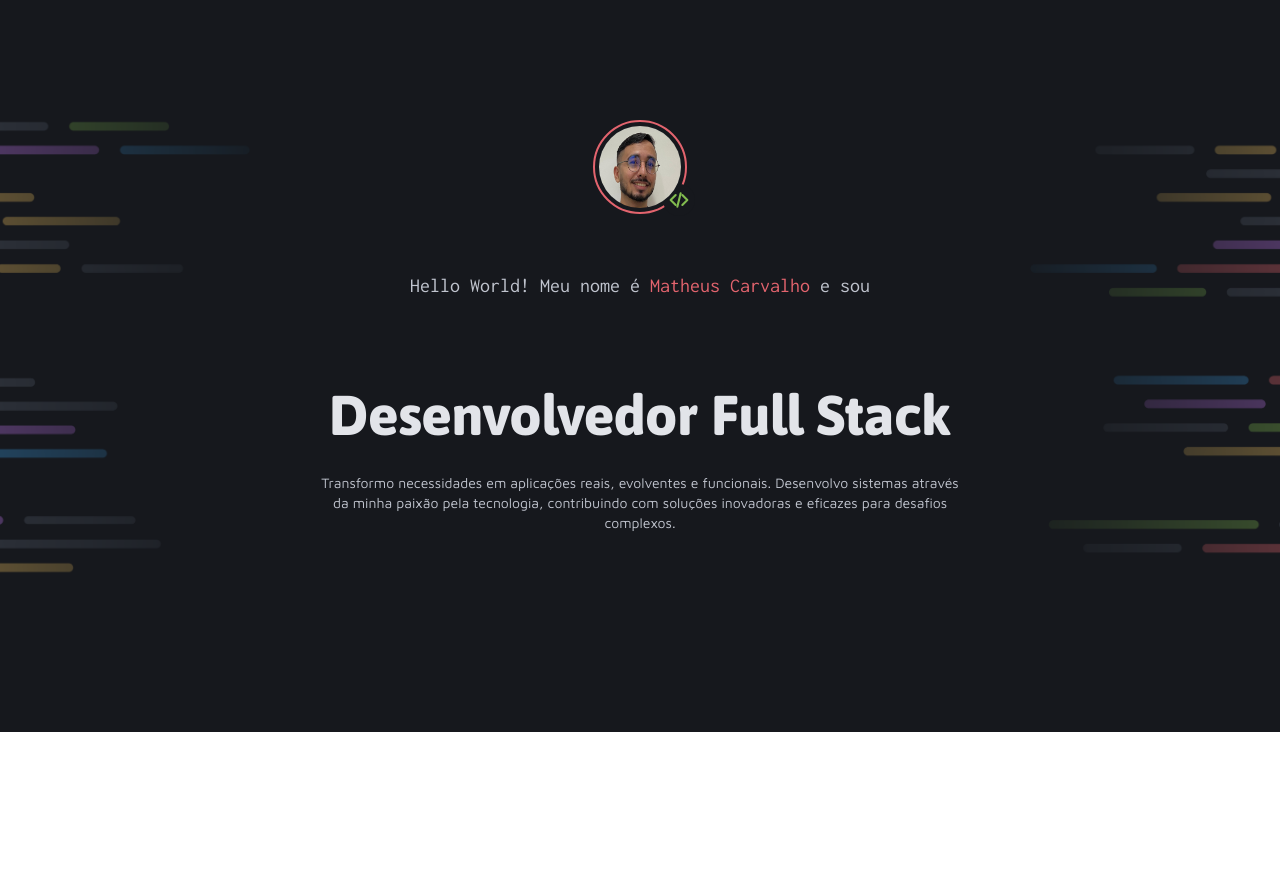
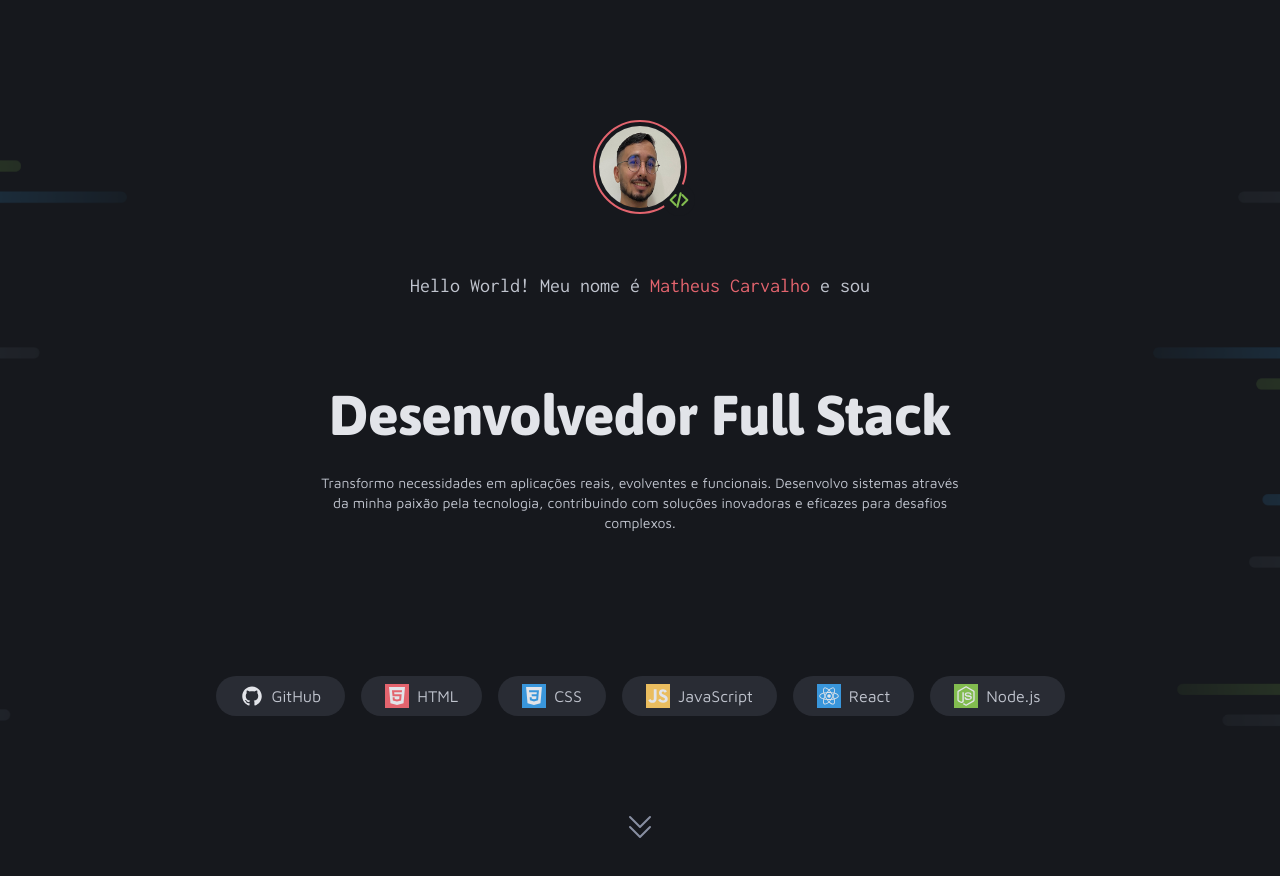
Before and after one commit to mc4rvalho/projeto-portfolio-dev, a plain HTML site: page index.html in a window 1280 px wide. Before the commit the page ends 800 px from the top, so only its background shows below. Drawn offline with Linux system fonts and the light colour scheme.

Commit message:
Criando section tags e estilizando

```diff
--- a/index.html
+++ b/index.html
@@ -27,6 +27,60 @@
     <p id="text-sm">Transformo necessidades em aplicações reais, evolventes e funcionais. Desenvolvo sistemas através da
       minha paixão
       pela tecnologia, contribuindo com soluções inovadoras e eficazes para desafios complexos.</p>
+
+    <section id="tags">
+      <figure class="card github">
+        <img src="./assets/stacks/GitHub.svg" alt="Ícone do GitHub">
+
+        <figcaption>
+          <span>GitHub</span>
+        </figcaption>
+      </figure>
+
+      <figure class="card html">
+        <img src="./assets/stacks/HTML.svg" alt="Ícone do HTML">
+
+        <figcaption>
+          <span>HTML</span>
+        </figcaption>
+      </figure>
+
+      <figure class="card css">
+        <img src="./assets/stacks/CSS.svg" alt="Ícone do CSS">
+
+        <figcaption>
+          <span>CSS</span>
+        </figcaption>
+      </figure>
+
+      <figure class="card javascript">
+        <img src="./assets/stacks/JavaScript.svg" alt="Ícone do JavaScript">
+
+        <figcaption>
+          <span>JavaScript</span>
+        </figcaption>
+      </figure>
+
+      <figure class="card react">
+        <img src="./assets/stacks/React.svg" alt="Ícone do React">
+
+        <figcaption>
+          <span>React</span>
+        </figcaption>
+      </figure>
+
+      <figure class="card node">
+        <img src="./assets/stacks/Node.js.svg" alt="Ícone do Node.js">
+
+        <figcaption>
+          <span>Node.js</span>
+        </figcaption>
+      </figure>
+    </section>
+
+    <div class="icon-caret">
+      <img src="./assets/icons/caret-double-down.svg" alt="Ícone da dupla seta para baixo">
+    </div>
   </header>
 </body>
 
--- a/styles/global.css
+++ b/styles/global.css
@@ -30,3 +30,53 @@
   --text-sm: 400 14px/140% var(--font-family-tertiary);
   ;
 }
+
+#tags {
+  display: flex;
+  align-items: center;
+  justify-content: center;
+  gap: 16px;
+  margin-top: 64px;
+  flex-wrap: nowrap;
+  margin-bottom: 94px;
+}
+
+.card {
+  display: flex;
+  align-items: center;
+  gap: 8px;
+  background-color: var(--base-color-gray-400);
+  padding: 8px 24px;
+  border-radius: 999px;
+}
+
+.card img {
+  width: 24px;
+  height: 24px;
+  display: block;
+}
+
+.card figcaption {
+  font: var(--text-md);
+  color: var(--base-color-gray-200);
+}
+
+.card.html img {
+  background-color: var(--principal-color-red);
+}
+
+.card.css img {
+  background-color: var(--principal-color-blue);
+}
+
+.card.javascript img {
+  background-color: var(--principal-color-yellow);
+}
+
+.card.react img {
+  background-color: var(--principal-color-blue);
+}
+
+.card.node img {
+  background-color: var(--principal-color-green);
+}
--- a/styles/header.css
+++ b/styles/header.css
@@ -17,7 +17,6 @@ header {
   color: var(--base-color-gray100);
 
   .icon-caret {
-    color: var(--base-color-gray-300);
     width: 32px;
     height: 32px;
   }
```
